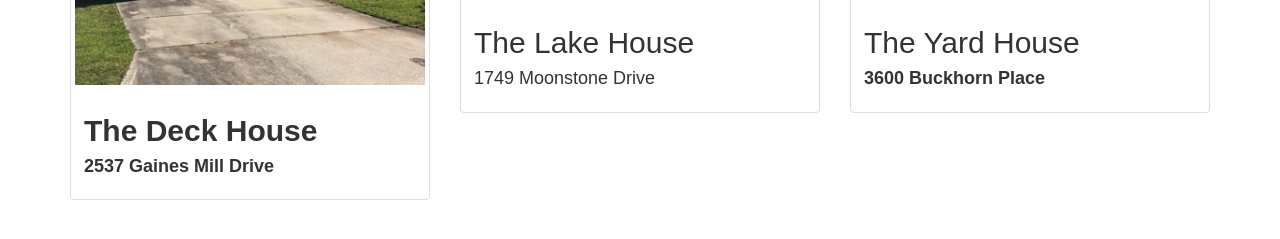
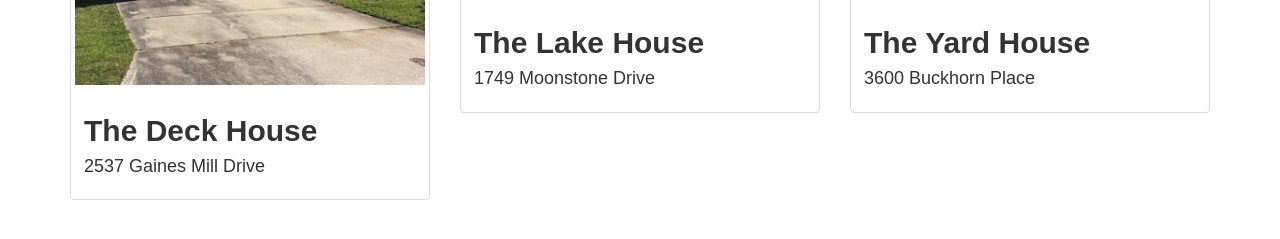
Before and after one commit to gvzaragoza/gvzaragoza.github.io, a plain HTML site: page index.html in a window 1280 px wide. Shown: the part 493-732 px from the top of the page. Drawn offline with nearby package versions, Linux system fonts and the light colour scheme; some packages are replaced by stand-ins of ours; a script that the page names is missing; a web font is replaced by a local one.

Commit message:
Update index.html

```diff
--- a/index.html
+++ b/index.html
@@ -65,7 +65,7 @@
 				</a>
 				<div class="caption">
 					<h2><b>The Deck House</b></h2>
-					<h4><b>2537 Gaines Mill Drive</b></h4>
+					<h4>2537 Gaines Mill Drive</h4>
 					<!--<p>Renovations of a 4 bedroom, 2.5 bath house with a backyard deck and patio</p>-->
 				</div>
 			</div>
@@ -76,7 +76,7 @@
 					<img id="lake_house" src="images/lake_house/front_view_1.jpg" alt="Lakehouse">
 				</a>
 				<div class="caption">
-					<h2>The Lake House</h2>
+					<h2><b>The Lake House</b></h2>
 					<h4>1749 Moonstone Drive</h4>
 					<!--<p>Renovations of a 3 bedroom, 1.5 bath house with a beautiful lakeside view</p>-->
 				</div>
@@ -88,8 +88,8 @@
 					<img id="yard_house" src="images/yard_house/front_view_2.jpg" alt="Yardhouse">
 				</a>
 				<div class="caption">
-					<h2>The Yard House</h2>
-					<h4><b>3600 Buckhorn Place</b></h4>
+					<h2><b>The Yard House</b></h2>
+					<h4>3600 Buckhorn Place</h4>
 					<!--<p>Renovations of a 4 bedroom, 2.5 bath house with a wide, spacious lawn</p>-->
 				</div>
 			</div>
```
